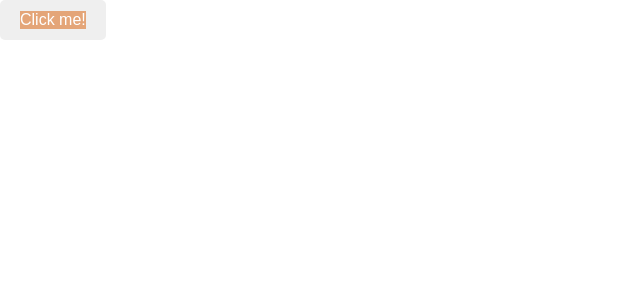
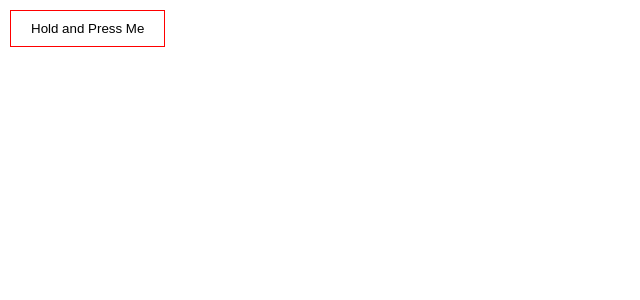
Before and after one commit to Alim-Reza/react-playground, a React (Create React App) app: page / in a window 1280 px wide. Shown: the top 300 px of the page, without its empty margins (0-640 px from the left). Built offline with nearby package versions, Linux system fonts and the light colour scheme.

Commit message:
hold and press button finally done

```diff
--- a/src/HoldAndPressButton/HoldAndPressButton.js
+++ b/src/HoldAndPressButton/HoldAndPressButton.js
@@ -1,41 +1,59 @@
-import React, { useState } from 'react';
-import './HoldAndPressButton.css';
+import React, { useState, useEffect, useRef } from 'react';
 
-const HoldAndPressButton = () => {
-  const [gradientPosition, setGradientPosition] = useState(0);
+function HoldAndPressButton() {
+  const [isHeldDown, setIsHeldDown] = useState(false);
+  const [transitionTime, setTransitionTime] = useState(0);
+  const timer = useRef();
+
+  useEffect(() => {
+    if (isHeldDown) {
+      const startTime = new Date().getTime();
+      timer.current = setInterval(() => {
+        const elapsed = new Date().getTime() - startTime;
+        if (elapsed >= 5000) {
+          clearInterval(timer.current);
+          alert('Time up!');
+          setTransitionTime(0);
+        } else {
+          const progress = (elapsed / 5000) * 100;
+          setTransitionTime(progress);
+        }
+      }, 50);
+    } else {
+      clearInterval(timer.current);
+      setTransitionTime(0);
+    }
+  }, [isHeldDown, timer]);
 
   const handleMouseDown = () => {
-    const interval = setInterval(() => {
-      setGradientPosition((prevPosition) => {
-        if (prevPosition < 100) {
-          return prevPosition + 1;
-        } else {
-          clearInterval(interval);
-          return prevPosition;
-        }
-      });
-    }, 10);
+    setIsHeldDown(true);
+    setTransitionTime(0);
   };
 
   const handleMouseUp = () => {
-    setGradientPosition(0);
+    setIsHeldDown(false);
+    if (transitionTime < 5000) {
+      setTransitionTime(0);
+    }
   };
 
-  const gradientStyle = {
-    background: `linear-gradient(to right, #E4A460 ${gradientPosition}%, #D2691E ${gradientPosition}%)`,
+  const buttonStyle = {
+    background: `linear-gradient(to right, red ${transitionTime}%, transparent 0%)`,
+    border: 'solid red 1px',
+    transition: 'background 0.05s linear',
+    padding: '10px 20px',
+    margin: '10px',
   };
 
   return (
     <button
-      className="Button"
       onMouseDown={handleMouseDown}
       onMouseUp={handleMouseUp}
+      style={buttonStyle}
     >
-      <span className="Button-label" style={gradientStyle}>
-        Click me!
-      </span>
+      Hold and Press Me
     </button>
   );
-};
+}
 
 export default HoldAndPressButton;
```
